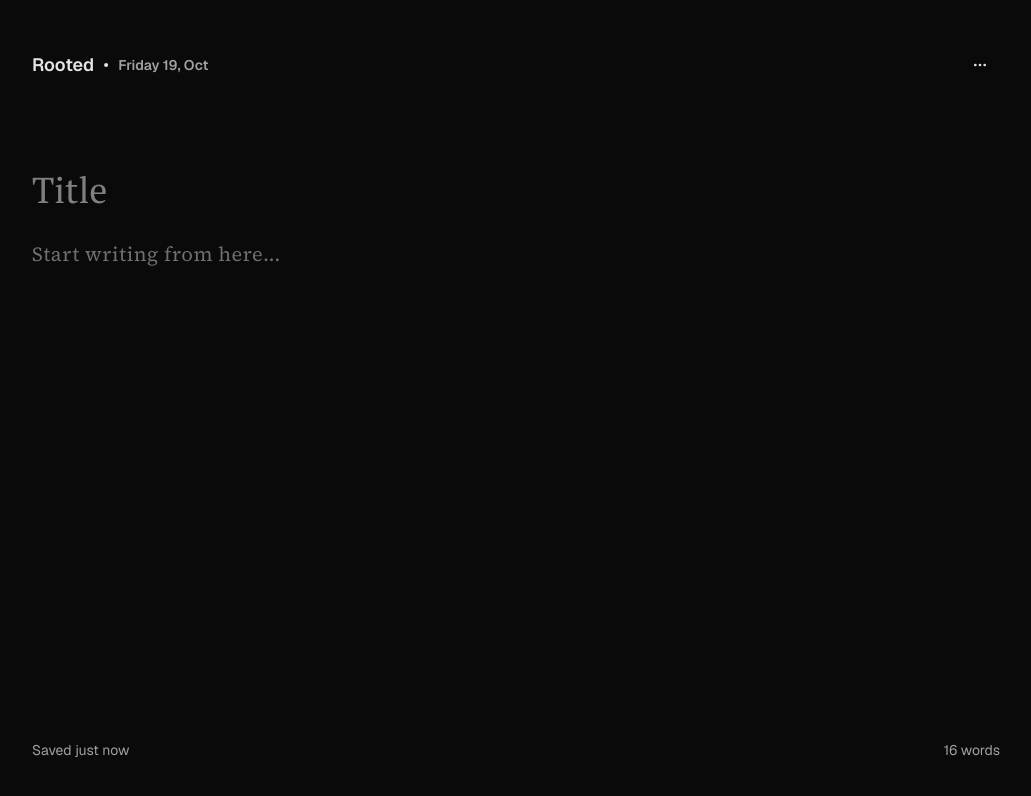
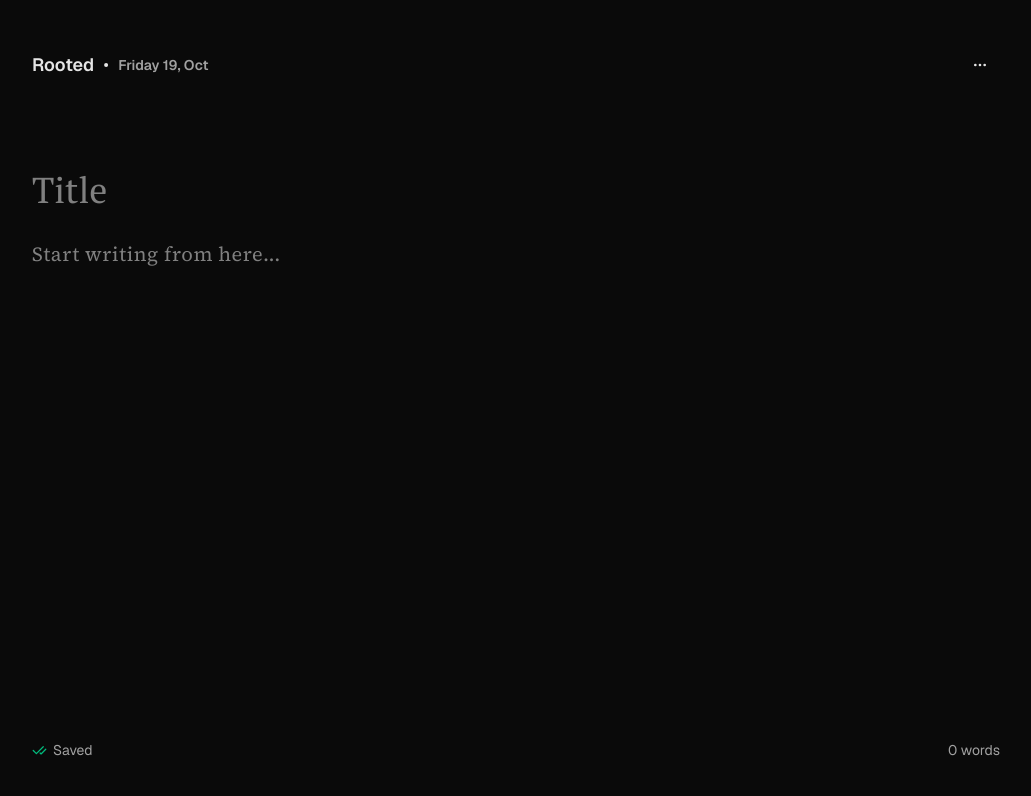
Before and after one commit to shaikali-c/rootedv2, a Next.js app: page /note in a window 1280 px wide. Shown: the top 796 px of the page, without its empty margins (124-1155 px from the left). Built offline with nearby package versions, Linux system fonts and the light colour scheme.

Commit message:
A clean and modern UI with extremely very fast hash checks and optimized word count that uses bits.

```diff
--- a/app/note/page.tsx
+++ b/app/note/page.tsx
@@ -1,16 +1,43 @@
 "use client";
 import { DropdownMenuComponent } from "@/components/build/drop-down";
+import useDebounce from "@/hooks/useDebounce";
 import { hashText } from "@/lib/hash";
-import { Dot } from "lucide-react";
-import { useEffect, useState } from "react";
-
-type User = {
-  title: string;
-  note: string;
-};
+import { wordCount } from "@/lib/wordCount";
+import { Content } from "@/types/global";
+import { CheckCheck, Dot, LoaderCircle } from "lucide-react";
+import { useEffect, useRef, useState } from "react";
 
 export default function Note() {
-  const [content, setContent] = useState<User>({ title: "", note: "" });
+  const [content, setContent] = useState<Content>({ title: "", note: "" });
+  const [isSaving, setIsSaving] = useState(false);
+  const wordsCount = wordCount(content.note);
+
+  const lastHashRef = useRef<bigint | null>(null);
+  const isFirstRun = useRef(true);
+  const debouncedContent = useDebounce(content, 3000);
+
+  useEffect(() => {
+    if (isFirstRun.current) {
+      isFirstRun.current = false;
+      return;
+    }
+    const run = async () => {
+      const serialized = `${debouncedContent.title}\n${debouncedContent.note}`;
+
+      const newHash = await hashText(serialized);
+
+      if (newHash === lastHashRef.current) return;
+
+      setIsSaving(true);
+      await fakeSave(debouncedContent);
+      console.log("Saved to DB");
+      lastHashRef.current = newHash;
+      setIsSaving(false);
+    };
+
+    run();
+  }, [debouncedContent]);
+
   const handleChange = (
     e:
       | React.ChangeEvent<HTMLInputElement>
@@ -22,12 +49,7 @@ export default function Note() {
       [name]: value,
     }));
   };
-  const hashit = async () => {
-    const text = "SHAIKALI";
-    const hash = await hashText(text);
-    console.log(hash);
-  };
-  useEffect(() => {}, [content]);
+
   return (
     <main className="w-full h-dvh flex justify-center font-sans">
       <section className="md:max-w-5xl w-full h-full bg-neutral-950 grid grid-rows-[50px_1fr_20px] md:p-10 md:px-7 p-5 px-6 gap-5 ">
@@ -61,14 +83,33 @@ export default function Note() {
             onChange={handleChange}
             spellCheck={false}
             placeholder="Start writing from here..."
-            className="w-full h-full resize-none font-diary text-xl leading-relaxed tracking-wide outline-0 text-neutral-300"
+            className="w-full h-full resize-none font-diary text-xl leading-relaxed tracking-wide outline-0 text-neutral-100"
           />
         </section>
         <footer className="flex justify-between items-center text-muted-foreground text-sm">
-          <p>Saved just now</p>
-          <p>16 words</p>
+          {isSaving ? (
+            <div className="flex items-center gap-1.5">
+              <LoaderCircle
+                className="animate-spin text-emerald-500"
+                size={15}
+              />{" "}
+              <span>Saving</span>
+            </div>
+          ) : (
+            <div className="flex items-center gap-1.5">
+              <CheckCheck className="text-emerald-500" size={15} />
+              <span>Saved</span>
+            </div>
+          )}
+          <p>
+            {wordsCount === 1 ? `${wordsCount} word` : `${wordsCount} words`}
+          </p>
         </footer>
       </section>
     </main>
   );
 }
+
+async function fakeSave(data: Content) {
+  return new Promise((r) => setTimeout(r, 3000));
+}
--- a/app/notes/page.tsx
+++ b/app/notes/page.tsx
@@ -1,4 +1,5 @@
 import Note from "@/components/ui/note";
+import { Tabs, TabsList, TabsTrigger } from "@/components/ui/tabs";
 import { Bookmark, Flame, Heart, Plus } from "lucide-react";
 
 export default async function NotesPage() {
@@ -16,7 +17,7 @@ export default async function NotesPage() {
             className="py-2.5 px-4.5 rounded-md outline-0 bg-neutral-900"
           />
           <TabsLine />
-          <div className="flex flex-col md:gap-7 gap-10 mt-0">
+          <div className="flex flex-col md:gap-7 gap-10 mt-0 pb-15">
             <Note active={true} />
             <Note />
             <Note />
@@ -45,9 +46,6 @@ export default async function NotesPage() {
   );
 }
 
-import { Tabs, TabsList, TabsTrigger } from "@/components/ui/tabs";
-import { Divider } from "@/components/ui/_ext/divider";
-
 export function TabsLine() {
   return (
     <Tabs defaultValue="overview" className="font-sans my-2">
--- /dev/null
+++ b/hooks/useDebounce.tsx
@@ -0,0 +1,15 @@
+import { useEffect, useState } from "react";
+
+export default function useDebounce<T>(value: T, delay: number): T {
+  const [debounced, setDebounced] = useState(value);
+
+  useEffect(() => {
+    const timer = setTimeout(() => {
+      setDebounced(value);
+    }, delay);
+
+    return () => clearTimeout(timer);
+  }, [value, delay]);
+
+  return debounced;
+}
--- /dev/null
+++ b/lib/timeAgo.ts
@@ -0,0 +1,26 @@
+export function timeAgo(date: Date): string | undefined {
+  if (!date) return;
+  const diff = (date.getTime() - Date.now()) / 1000; // seconds
+  const rtf = new Intl.RelativeTimeFormat("en", { numeric: "auto" });
+
+  const divisions: [number, Intl.RelativeTimeFormatUnit][] = [
+    [60, "seconds"],
+    [60, "minutes"],
+    [24, "hours"],
+    [7, "days"],
+    [4.34524, "weeks"],
+    [12, "months"],
+    [Number.POSITIVE_INFINITY, "years"],
+  ];
+
+  let duration = diff;
+
+  for (const [amount, unit] of divisions) {
+    if (Math.abs(duration) < amount) {
+      return rtf.format(Math.round(duration), unit);
+    }
+    duration /= amount;
+  }
+
+  return "just now";
+}
--- /dev/null
+++ b/lib/wordCount.ts
@@ -0,0 +1,13 @@
+export function wordCount(text: string): number {
+  let count = 0;
+  let prev = 1;
+  const len = text.length;
+
+  for (let i = 0; i < len; i++) {
+    const curr = text.charCodeAt(i) <= 32 ? 1 : 0;
+    count += prev & (curr ^ 1);
+    prev = curr;
+  }
+
+  return count;
+}
--- /dev/null
+++ b/types/global.ts
@@ -0,0 +1,4 @@
+export type Content = {
+  title: string;
+  note: string;
+};
```
